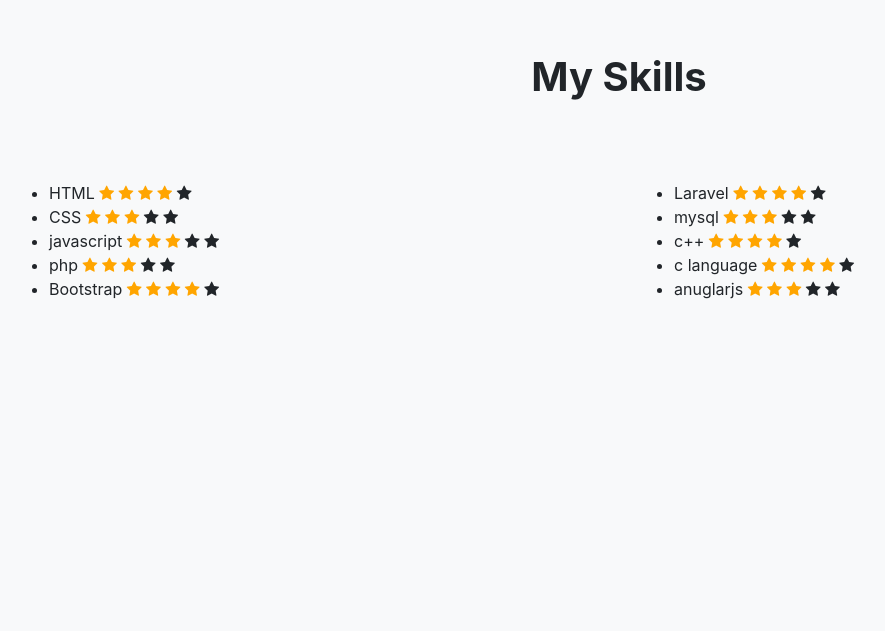
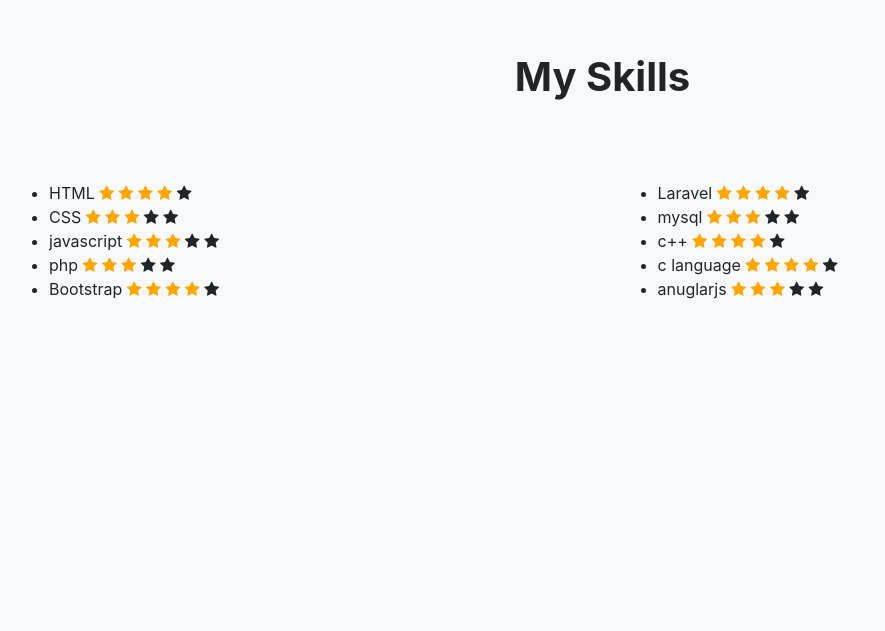
Before and after one commit to akshay0011/AkshayBio, a plain HTML site: page index.html in a window 1280 px wide. Shown: the part 3029-3660 px from the top of the page, without its empty margins (51-936 px from the left). Drawn offline with nearby package versions, Linux system fonts and the light colour scheme.

Commit message:
Update style.css

```diff
--- a/style.css
+++ b/style.css
@@ -41,7 +41,7 @@
     font-size: 50px;
 }
 .myskills{
-    padding: 100px 0px 0px 60px;
+    padding: 100px 33px 0px 60px;
     height: 700px;
 }
 .myskills h1{
```
